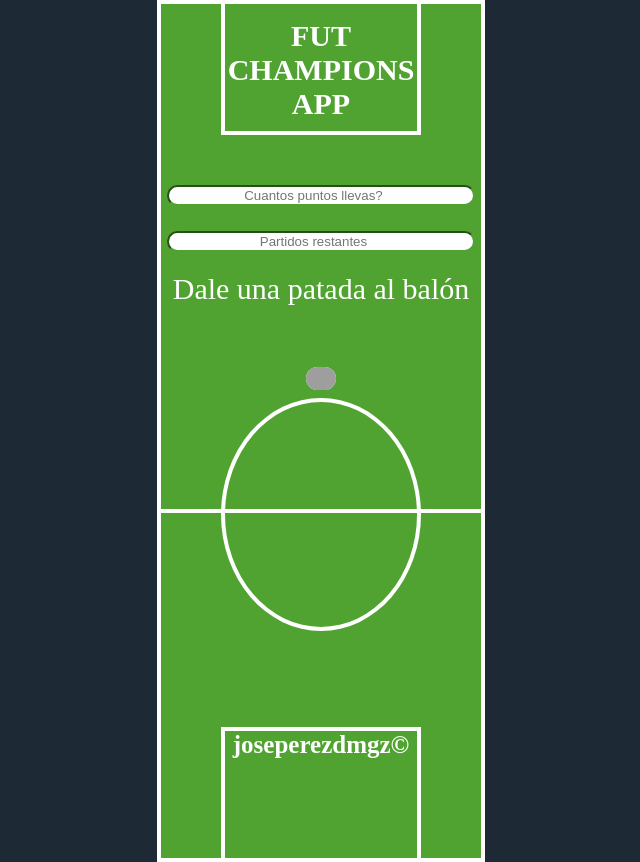
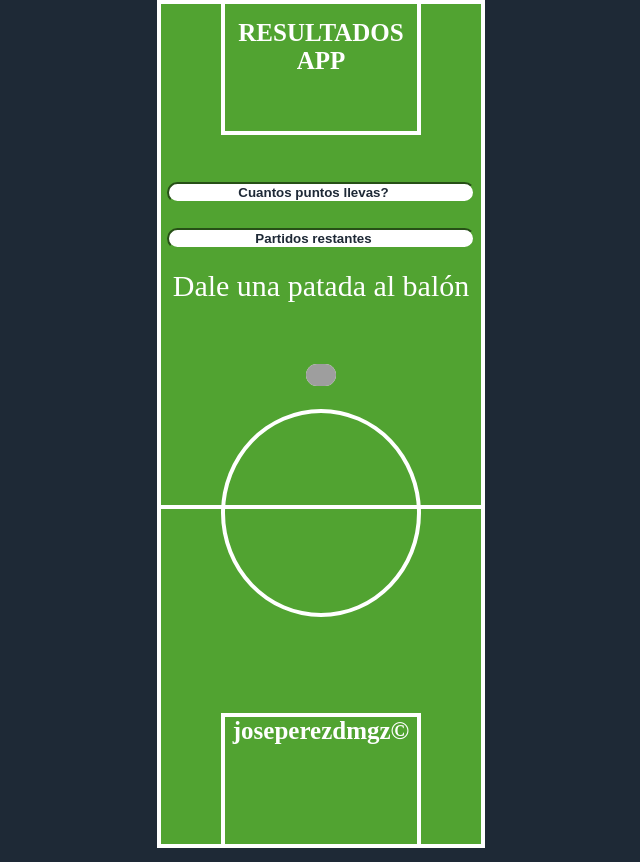
Before and after one commit to joseperezdmgz/App-calcular-resultados, a plain HTML site: page index.html in a window 1280 px wide. Shown: the whole page, without its empty margins (319-959 px from the left). Drawn offline with Linux system fonts and the light colour scheme; grey boxes are pictures that could not be loaded.

Commit message:
Cambio título y textos

```diff
--- a/index.css
+++ b/index.css
@@ -28,7 +28,7 @@ h1 {
   border: 4px solid;
   border-top: 0px;
   height: 112px;
-  font-size: 30px;
+  font-size: 25px;
 }
 
 #input {
@@ -44,6 +44,10 @@ input {
   margin-top: 25px;
   border-radius: 20px;
   border-color: #51a331;
+}
+input::placeholder {
+  color: #1e2936;
+  font-weight: 600;
 }
 
 #button {
@@ -66,9 +70,9 @@ img {
   border: 4px solid;
   width: 60%;
   margin: auto;
-  margin-top: -115px;
+  height: 200px;
+  margin-top: -100px;
   border-radius: 100%;
-  height: 225px;
 }
 #valueInput {
   text-align: center;
--- a/index.html
+++ b/index.html
@@ -12,10 +12,10 @@
   <body>
     <div class="line">
       <div id="tittle">
-        <h1>FUT CHAMPIONS APP</h1>
+        <h1>RESULTADOS APP</h1>
       </div>
 
-      <form id="input">
+      <form id="input" action="." method="get">
         <label for="pointsUser">
           <input
             type="number"
@@ -90,7 +90,7 @@
           }
           if (defeats < 0 || pointsUser == 0 || matchUser == 0) {
             return (document.getElementById("valueInput").innerHTML =
-              "Algo va mal");
+              "Puntos o partidos incorrectos");
           }
         }
       }
```
